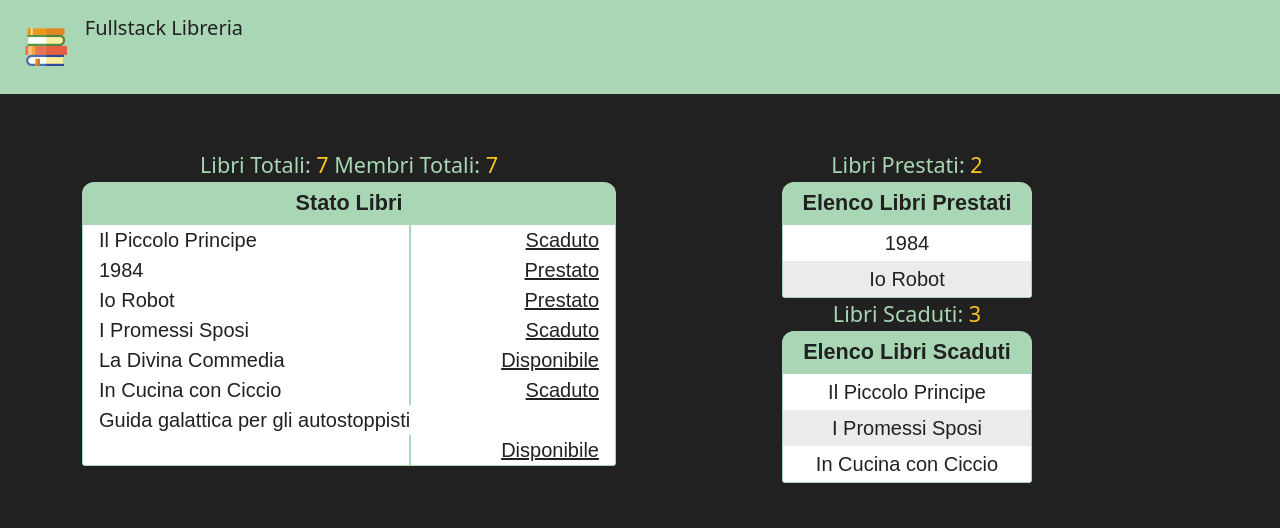
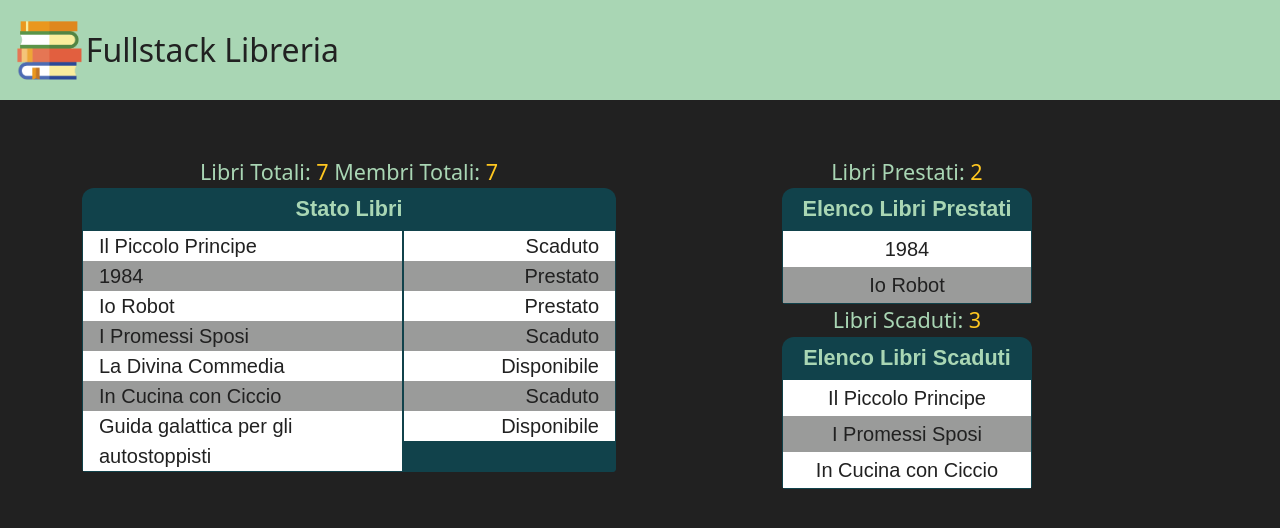
Before and after one commit to andbar27/provaLibreria, a Django app: page /libreria/stats_libreria in a window 1280 px wide. Shown: the top 528 px of the page. Run offline with Django 5.2, Linux system fonts and the light colour scheme; data comes from the database, SQL or seed files in the repository.

Commit message:
ultime modifiche estetiche, progetto finito

```diff
--- a/libreria/static/libreria/style.css
+++ b/libreria/static/libreria/style.css
@@ -1,17 +1,28 @@
 body{
   background-color: #212121;
   color:rgb(169, 214, 180);
+}
+
+p{
+  margin-bottom:0.5rem;
 }
 
 .card{
   border:1px solid rgb(169, 214, 180);
   background-color: #212121;
   height:30rem;
-  margin-bottom:5%;
+  margin-bottom:1.5rem;
+}
+
+.navbar-brand{
+  display:flex;
+  flex-direction: row;
+  align-content: center;
+  align-items: center;
 }
 
 .card-img-top{
-  margin-top: 5%;
+  margin-top: 0.5rem;
   object-fit: contain;
   height:70%;
   min-width:18rem;
@@ -48,7 +59,7 @@ body{
 
 .tab {
   width: 250px;
-  background: rgb(169, 214, 180);
+  background: rgb(17, 66, 75);
   font-family: arial, sans-serif;
   border-top-left-radius: 12px;
   border-top-right-radius: 12px;
@@ -59,10 +70,10 @@ body{
 
 .tab__title {
   text-align: center;
-  color: #212121;
+  color: rgb(169, 214, 180);
   font-weight: bold;
   padding: 5px 10px;
-  border-bottom: 1px solid rgb(169, 214, 180);
+  border-bottom: 1px solid rgb(17, 66, 75);;
   font-size: 1.35rem;
 }
 
@@ -70,14 +81,14 @@ body{
   font-size: 1.25rem;
   display: flex;
   justify-content: space-between;
-  border-right: 1px solid rgb(169, 214, 180);
-  border-left: 1px solid rgb(169, 214, 180);
-  border-bottom: 1px solid rgb(169, 214, 180);
+  border-right: 1px solid rgb(17, 66, 75);
+  border-left: 1px solid rgb(17, 66, 75);
+  border-bottom: 1px solid rgb(17, 66, 75);
 }
 
 .tab__right {
   width: -moz-available;
-  border-right: 2px solid rgb(169, 214, 180);
+  border-right: 2px solid rgb(17, 66, 75);
 }
 
 .tab__left {
@@ -99,18 +110,17 @@ body{
 .item__right{
   width:40%;
   color: #212121;
-
+  background-color: white;
   padding-right: 0.8em;
-  border-left: 2px solid rgb(169, 214, 180);
+  border-left: 2px solid rgb(17, 66, 75);
   text-align: end;
   float:right;
 }
 
 .item__left{
-  width:100%;
+  width:60%;
   color: #212121;
   background-color: white;
-
   padding-left: 0.8em;
   text-align: start;
   float:left;
@@ -125,9 +135,13 @@ body{
 }
 
 .item:nth-child(even) {
-  background: rgb(234, 235, 234);
+  background: rgb(154, 155, 154);
 }
 
-.item_left:nth-child(even) {
-  background: rgb(234, 235, 234);
+.item__left:nth-of-type(4n+3) {
+  background: rgb(154, 155, 154);
 }
+
+.item__right:nth-of-type(4n+4) {
+  background: rgb(154, 155, 154);
+}
--- a/libreria/templates/libreria/add-book.html
+++ b/libreria/templates/libreria/add-book.html
@@ -8,9 +8,9 @@
         <div class="row" style="display: inline-flex; width:100%">
             <div class="col-sm" style="margin-top: 5%;">
                 <center>
-                    <img src="../../static/libreria/libro.png" border="0" alt="logolibro" width="10%" height="10%" margin-left: 5%>
+                    <img src="../../static/libreria/libro.png" alt="logolibro" style="width:8rem; height:8rem;">
                     <div class="tab" style="width:50%">
-                        <div class="tab__title">Dati Membro</div>
+                        <div class="tab__title">Dati Libro</div>
                         <div class="tab__data">
                             <div class="tab__center">
                                 <div class="item"><label for="id_book_id">ISBN:</label><input type="text" name="book_id" maxlength="13" required="" id="id_book_id" value="{{ libro.book_id }}"></div>
--- a/libreria/templates/libreria/add-member.html
+++ b/libreria/templates/libreria/add-member.html
@@ -8,9 +8,9 @@
         <div class="row" style="display: inline-flex; width:100%">
             <div class="col-sm" style="margin-top: 5%;">
                 <center>
-                    <img src="../../static/libreria/membro.png" border="0" alt="logomembro"  width="10%" height="10%" >
+                    <img src="../../static/libreria/membro.png" alt="logomembro"  style="width:8rem; height:8rem;" >
                     <div class="tab" style="width:50%">
-                        <div class="tab__title">Dati Membro</div>
+                        <div class="tab__title">Dati Libro</div>
                         <div class="tab__data">
                             <div class="tab__center">
                                 <div class="item"><label for="id_member_id">Member id:</label><input type="text" name="member_id" maxlength="13" required="" id="id_member_id" value="{{ membro.member_id }}"></div>
--- a/libreria/templates/libreria/common.html
+++ b/libreria/templates/libreria/common.html
@@ -13,6 +13,8 @@
     {% load static %}
     <link rel="stylesheet" href={% static "libreria/style.css" %}>
 
+    {% load static %}
+    <link rel="icon" href={% static "libreria/logo.png"%}>
     <title>Fullstack Libreria</title>
 
 </head>
@@ -23,8 +25,8 @@
         <div class="container-fluid">
             <a class="navbar-brand" href="{% url 'home' %}" style="color:#212121;">
                 {% load static %}
-                <img src="{% static 'libreria/logo.png' %}" alt="" width="10%" height="10%" class="d-inline-block align-top">
-                Fullstack Libreria
+                <img src="{% static 'libreria/logo.png' %}" alt="" width="12%" height="12%" class="d-inline-block align-top">
+                <h2 style="margin-bottom:0;">Fullstack Libreria</h2>
             </a>
         </div>
     </nav>
--- a/libreria/templates/libreria/stats_libreria.html
+++ b/libreria/templates/libreria/stats_libreria.html
@@ -12,22 +12,23 @@
                     <div class="tab__title">Stato Libri</div>
                     <div class="tab__data">
                         <div class="tab__center">
-                            {%for l in libri%}
+                            {% for l in libri %}
 
-                                <div class="item__left">{{l}}
-                                {%if l.is_borrowed and l.is_expired%}
-                                    <a class="item__right">Scaduto & Presatto</a>
-                                {%elif l.is_expired%}
-                                    <a class="item__right">Scaduto</a>
-                                {%elif l.is_borrowed%}
-                                    <a class="item__right">Prestato</a>
-                                {%else%}
-                                    <a class="item__right">Disponibile</a>
-                                {%endif%}
+                                <div class="item__left">{{l}} </div>
+                                <div class="item__right">
+                                    {% if l.is_borrowed and l.is_expired %}
+                                        Scaduto & Presatto
+                                    {% elif l.is_expired %}
+                                        Scaduto
+                                    {% elif l.is_borrowed %}
+                                        Prestato
+                                    {% else %}
+                                        Disponibile
+                                    {% endif %}
                                 </div>
                             {% endfor %}
+
                         </div>
-
                     </div>
                 </div>
             </div>
```
Also changed, not shown: libreria/templates/libreria/libreria-home.html (+10 -10 lines), libreria/static/libreria/borrowed.png, libreria/static/libreria/logo.png, libreria/static/libreria/porrowed.png (added).
